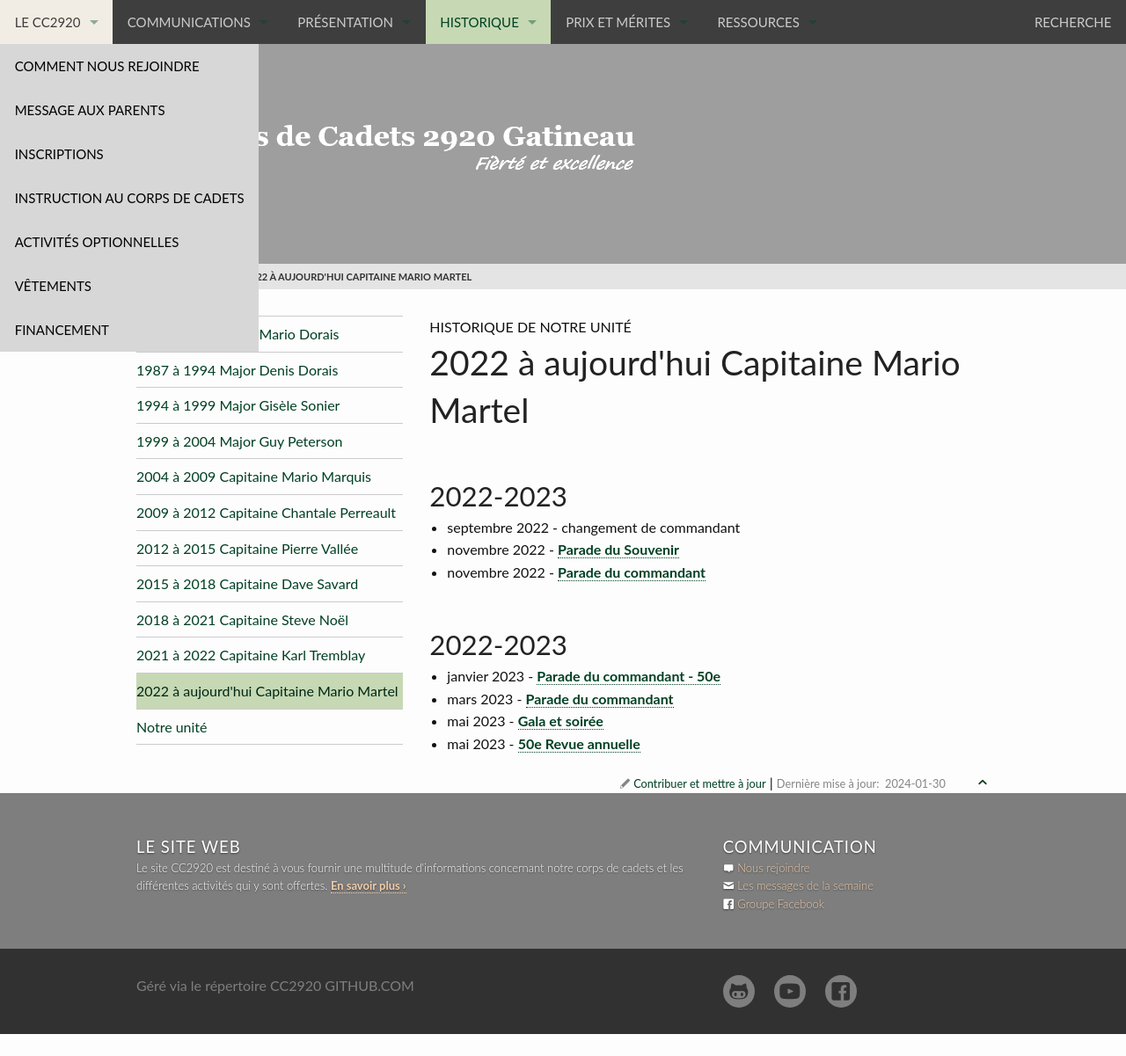
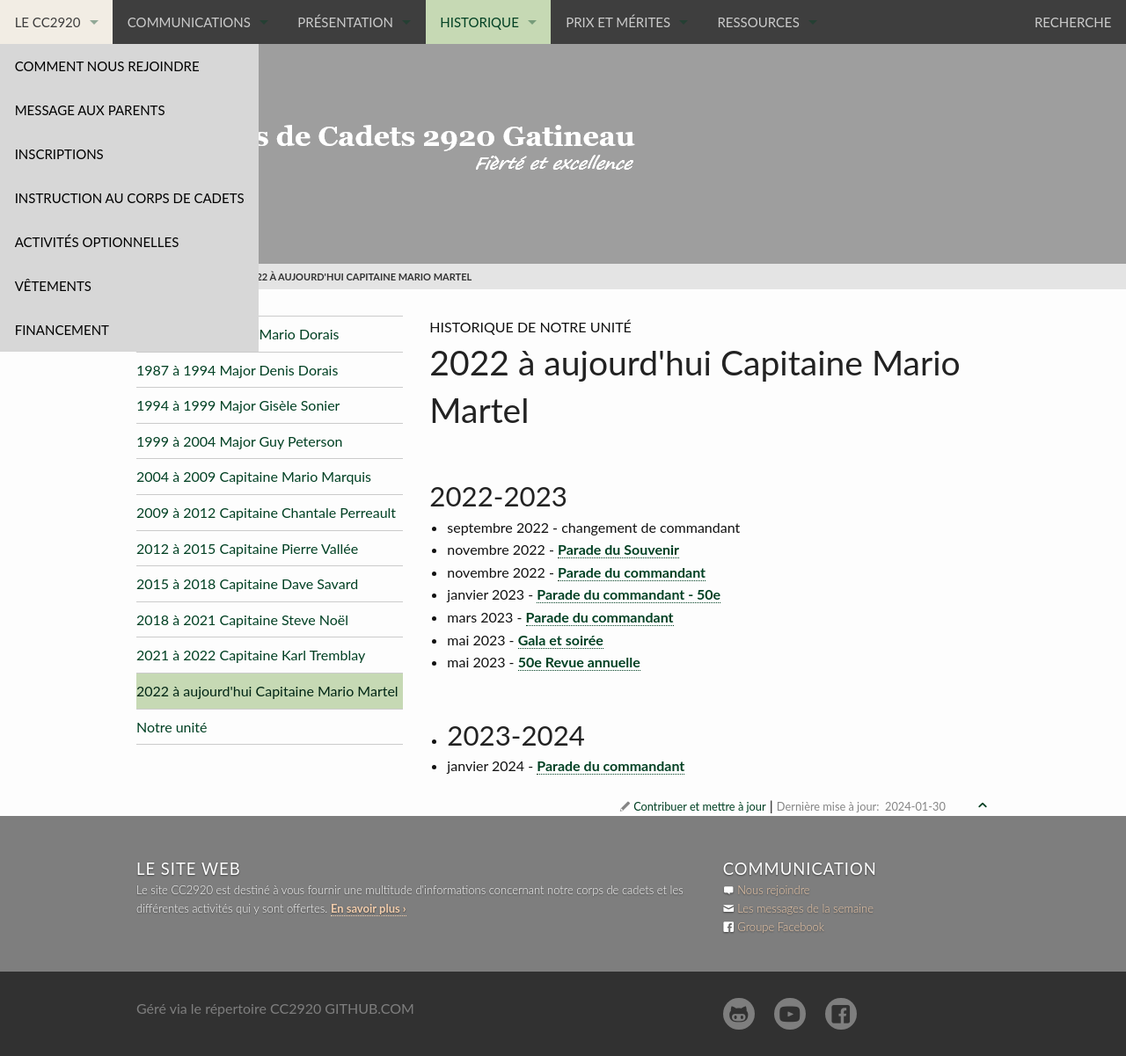
Before and after one commit to CC2920/web, a Jekyll site: the page built from _historique/notre-unite/2022-present.md, in a window 1280 px wide. Shown: the whole page at 88% size. Built offline with Jekyll 4.4.1, drawn with Linux system fonts in a browser that asks for light colours; before the commit the page ends 1176 px from its top, so only the background shows below that.

Commit message:
Update 2022-present.md

```diff
--- a/_historique/notre-unite/2022-present.md
+++ b/_historique/notre-unite/2022-present.md
@@ -7,10 +7,11 @@ title: "2022 à aujourd'hui Capitaine Mario Martel"
 * septembre 2022 - changement de commandant
 * novembre 2022 - [Parade du Souvenir](https://photos.app.goo.gl/1MffXfa6gbsucscN9)
 * novembre 2022 - [Parade du commandant](https://photos.app.goo.gl/frSb64NAkAQsdMuZA)
-
-## 2022-2023
-
 * janvier 2023 - [Parade du commandant - 50e](https://photos.app.goo.gl/htQx9BcGTKdMzmxp7)
 * mars 2023 - [Parade du commandant](https://photos.app.goo.gl/Md6KhcRNp3gV3L8T9)
 * mai 2023 - [Gala et soirée](https://photos.app.goo.gl/7ymPZMjSz1PYLrHq9)
 * mai 2023 - [50e Revue annuelle](https://photos.app.goo.gl/QkHNrBXTNJNyW94v8)
+
+* ## 2023-2024
+
+* janvier 2024 - [Parade du commandant](https://photos.app.goo.gl/HfkSSrCvM3vexaG1A)
```
